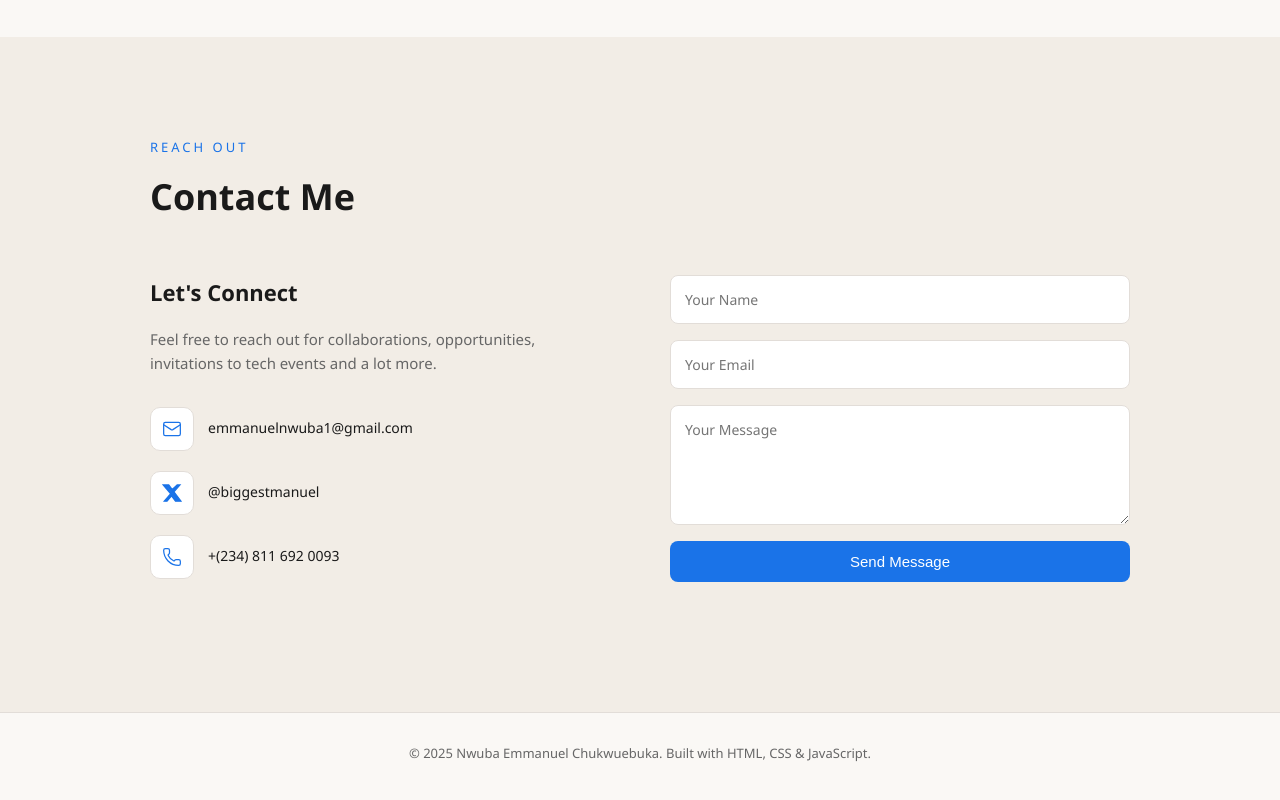
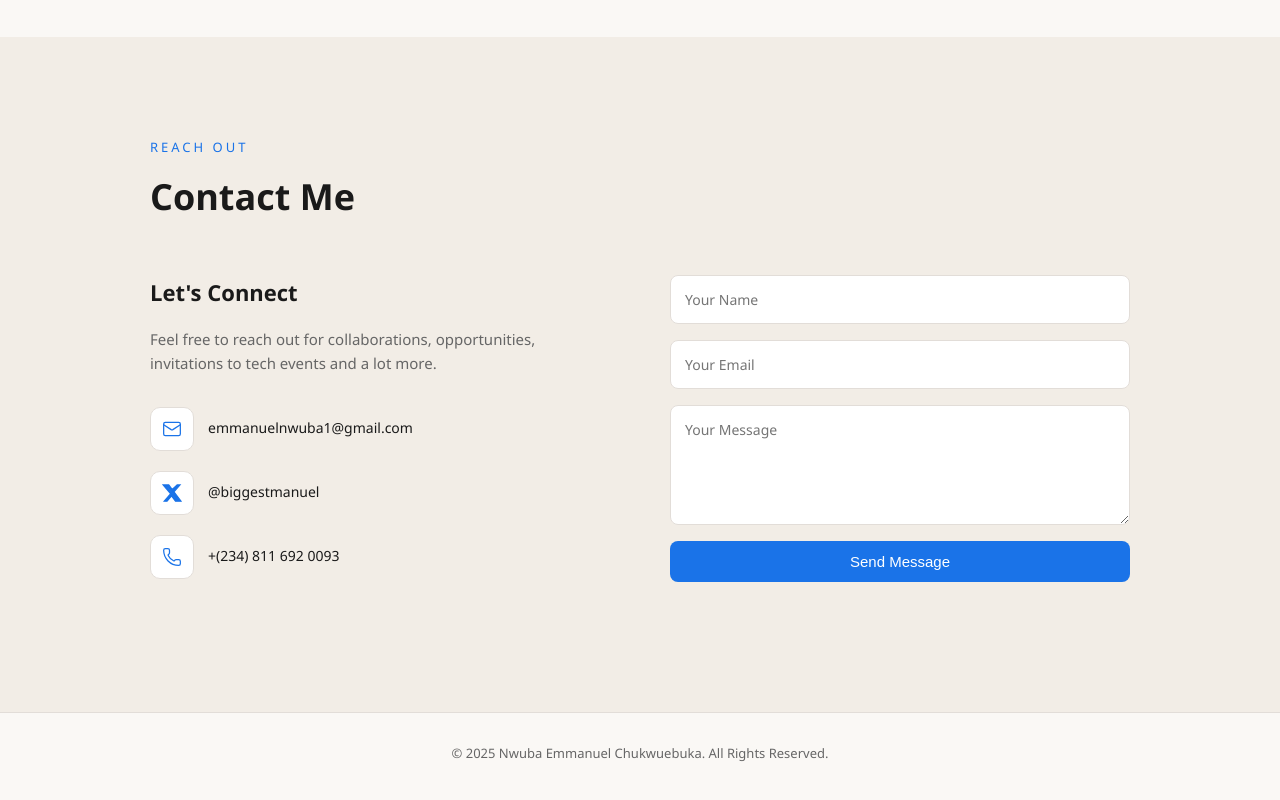
Before and after one commit to biggestmanuel/manuel-portfolio, a plain HTML site: page index.html in a window 1280 px wide. Shown: the part 3773-4573 px from the top of the page. Drawn offline with nearby package versions, Linux system fonts and the light colour scheme.

Commit message:
edit of footer

```diff
--- a/index.html
+++ b/index.html
@@ -215,7 +215,7 @@
   </div>
 
   <footer class="reveal">
-    <p>© 2025 Nwuba Emmanuel Chukwuebuka. Built with HTML, CSS & JavaScript.</p>
+    <p>© 2025 Nwuba Emmanuel Chukwuebuka. All Rights Reserved.</p>
   </footer>
 
   <script src="https://cdn.jsdelivr.net/npm/lucide@0.468.0/dist/umd/lucide.min.js"></script>
```
